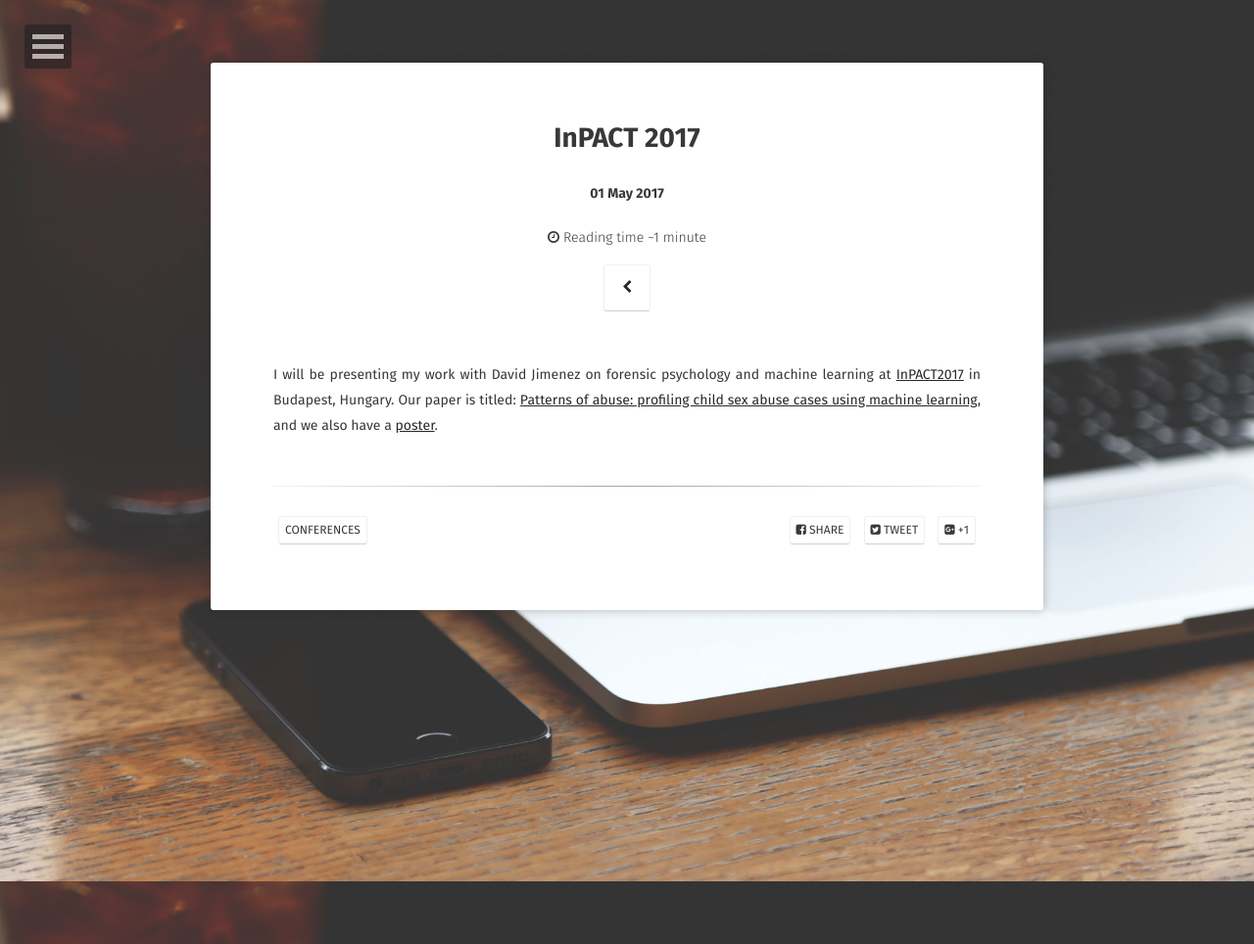
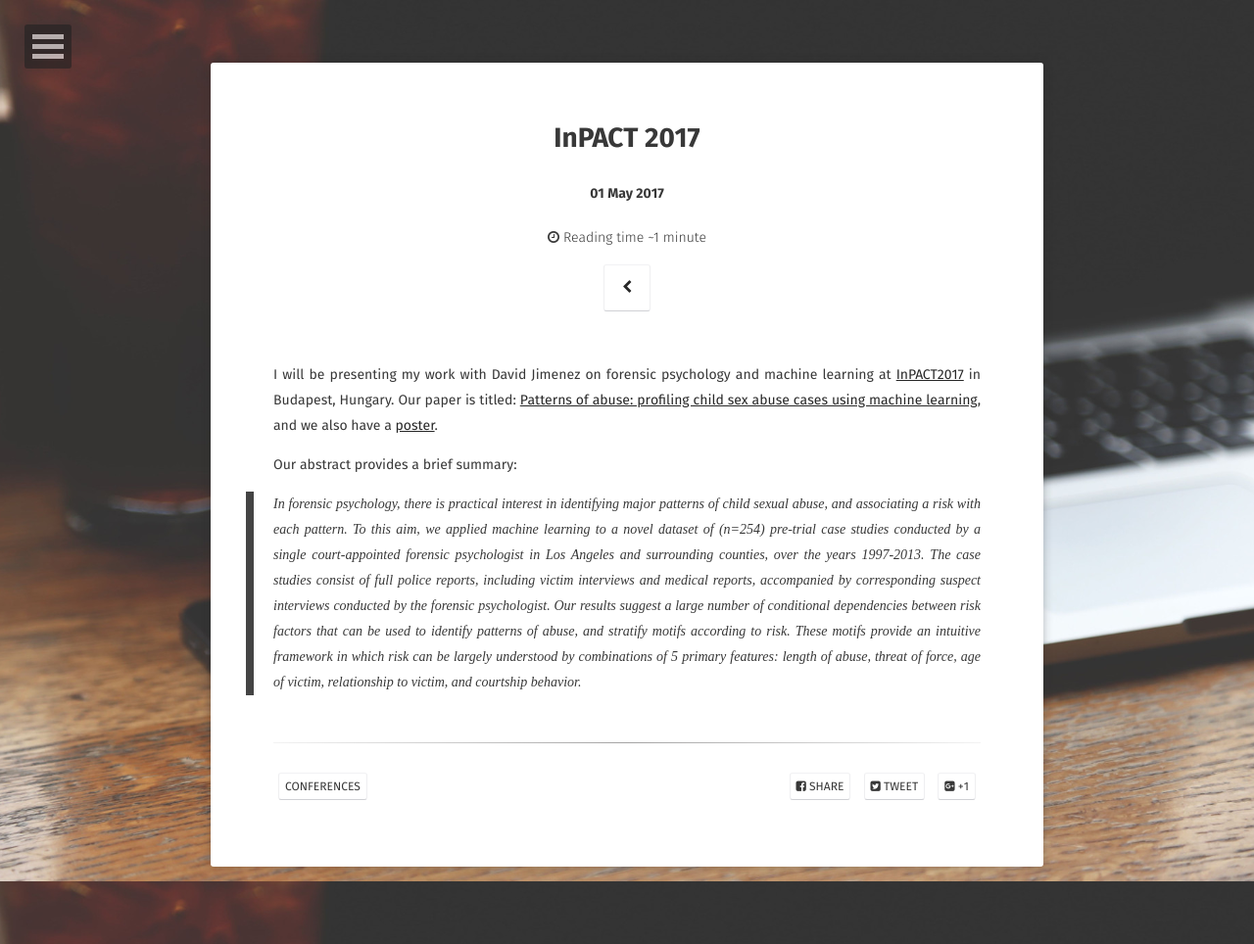
Before and after one commit to nwisn/nwisn.github.io, a Jekyll site: the page built from _posts/2017-05-01-InPACT2017.md, in a window 1280 px wide. Shown: the whole page at 98% size. Built offline with Jekyll 4.4.1, drawn with Linux system fonts in a browser that asks for light colours; some web fonts are replaced.

Commit message:
added posts

```diff
--- a/_posts/2017-05-01-InPACT2017.md
+++ b/_posts/2017-05-01-InPACT2017.md
@@ -8,3 +8,6 @@ comments: true
 ---
 
 I will be presenting my work with David Jimenez on forensic psychology and machine learning at [InPACT2017](http://inpact-psychologyconference.org/2017/) in Budapest, Hungary. Our paper is titled: [Patterns of abuse: profiling child sex abuse cases using machine learning](https://drive.google.com/open?id=1rn6E9TVQuFfH6Joeog7qH4tijvBWLeOH), and we also have a [poster](https://drive.google.com/open?id=1fRGm1qQMM4vEYjzaAmSC5XY1HSVHLszk).
+
+Our abstract provides a brief summary:
+>> In forensic psychology, there is practical interest in identifying major patterns of child sexual abuse, and associating a risk with each pattern. To this aim, we applied machine learning to a novel dataset of (n=254) pre-trial case studies conducted by a single court-appointed forensic psychologist in Los Angeles and surrounding counties, over the years 1997-2013. The case studies consist of full police reports, including victim interviews and medical reports, accompanied by corresponding suspect interviews conducted by the forensic psychologist. Our results suggest a large number of conditional dependencies between risk factors that can be used to identify patterns of abuse, and stratify motifs according to risk. These motifs provide an intuitive framework in which risk can be largely understood by combinations of 5 primary features: length of abuse, threat of force, age of victim, relationship to victim, and courtship behavior.
```
